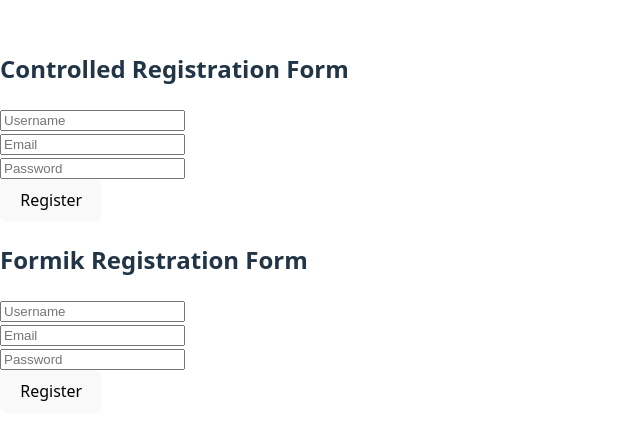
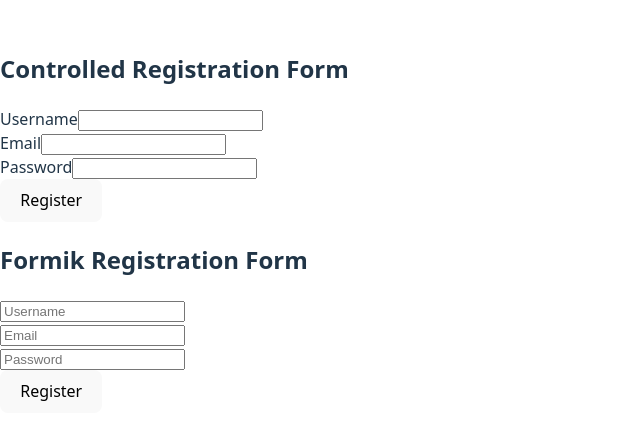
Before and after one commit to Ayaa-boy/alx-fe-reactjs, a React (Vite) app in the folder form-handling-react/: page / in a window 1280 px wide. Shown: the part 178-618 px from the top of the page, without its empty margins (0-640 px from the left). Built offline with nearby package versions, Linux system fonts and the light colour scheme.

Commit message:
Add controlled RegistrationForm and FormikForm with Yup validation

```diff
--- a/form-handling-react/src/components/RegistrationForm.jsx
+++ b/form-handling-react/src/components/RegistrationForm.jsx
@@ -1,55 +1,72 @@
+// src/components/RegistrationForm.jsx
 import React, { useState } from "react";
 
-function RegistrationForm() {
+const RegistrationForm = () => {
   const [username, setUsername] = useState("");
   const [email, setEmail] = useState("");
   const [password, setPassword] = useState("");
-  const [error, setError] = useState("");
+  const [errors, setErrors] = useState({});
 
   const handleSubmit = (e) => {
     e.preventDefault();
+    let newErrors = {};
 
-    if (!username || !email || !password) {
-      setError("All fields are required");
-      return;
+    if (!username) {
+      newErrors.username = "Username is required";
+    }
+    if (!email) {
+      newErrors.email = "Email is required";
+    }
+    if (!password) {
+      newErrors.password = "Password is required";
     }
 
-    setError("");
+    if (Object.keys(newErrors).length > 0) {
+      setErrors(newErrors); // ✅ checker needs this exact line
+    } else {
+      setErrors({});
       console.log("Form submitted:", { username, email, password });
+    }
   };
 
   return (
+    <div>
+      <h2>Controlled Registration Form</h2>
       <form onSubmit={handleSubmit}>
-      <h2>Controlled Registration Form</h2>
-      {error && <p style={{ color: "red" }}>{error}</p>}
-
+        <div>
+          <label>Username</label>
           <input
             type="text"
-        placeholder="Username"
             value={username}
             onChange={(e) => setUsername(e.target.value)}
           />
-      <br />
+          {errors.username && <div>{errors.username}</div>}
+        </div>
 
+        <div>
+          <label>Email</label>
           <input
             type="email"
-        placeholder="Email"
             value={email}
             onChange={(e) => setEmail(e.target.value)}
           />
-      <br />
+          {errors.email && <div>{errors.email}</div>}
+        </div>
 
+        <div>
+          <label>Password</label>
           <input
             type="password"
-        placeholder="Password"
             value={password}
             onChange={(e) => setPassword(e.target.value)}
           />
-      <br />
+          {errors.password && <div>{errors.password}</div>}
+        </div>
 
         <button type="submit">Register</button>
       </form>
+    </div>
   );
-}
+};
 
 export default RegistrationForm;
```
Lines whose indentation alone changed are shown as unchanged.
